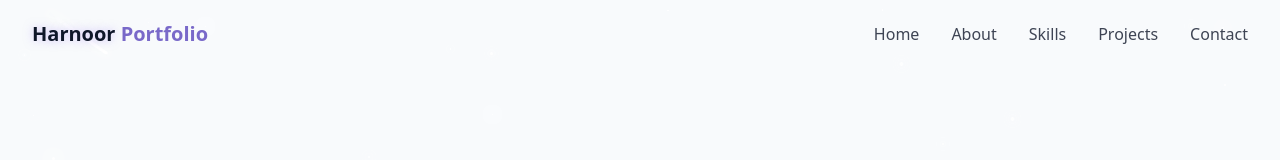
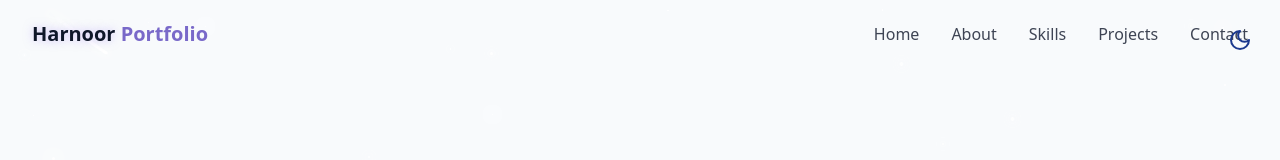
Before and after one commit to ihr08/portfolio, a React (Vite) app: page / in a window 1280 px wide. Shown: the top 160 px of the page. Built offline with nearby package versions, Linux system fonts and the light colour scheme.

Commit message:
Update ThemeToggle.jsx

```diff
--- a/src/components/ThemeToggle.jsx
+++ b/src/components/ThemeToggle.jsx
@@ -19,12 +19,12 @@ export const ThemeToggle = () => {
   const toggleTheme = () => {
     if (isDarkMode) {
       document.documentElement.classList.remove("dark");
+      localStorage.setItem("theme", "light");
+      setIsDarkMode(false);
+    } else {
+      document.documentElement.classList.add("dark");
       localStorage.setItem("theme", "dark");
       setIsDarkMode(true);
-    } else {
-      document.documentElement.classList.add("dark");
-      localStorage.setItem("theme", "light");
-      setIsDarkMode(false);
     }
   };
 
@@ -37,9 +37,9 @@ export const ThemeToggle = () => {
       )}
     >
       {isDarkMode ? (
+        <Sun className="h-6 w-6 text-yellow-300" />
+      ) : (
         <Moon className="h-6 w-6 text-blue-900" />
-      ) : (
-        <sun className="h-6 w-6 text-yellow-300" />
       )}
     </button>
   );
```
